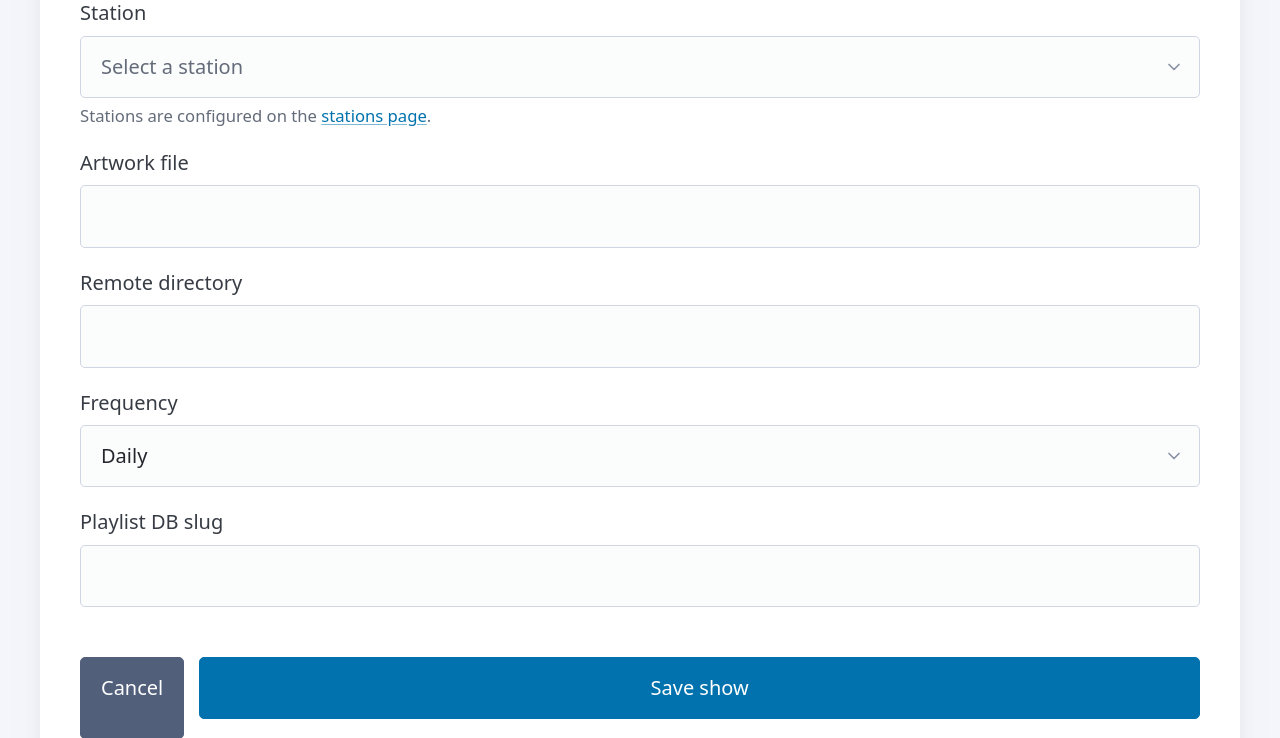
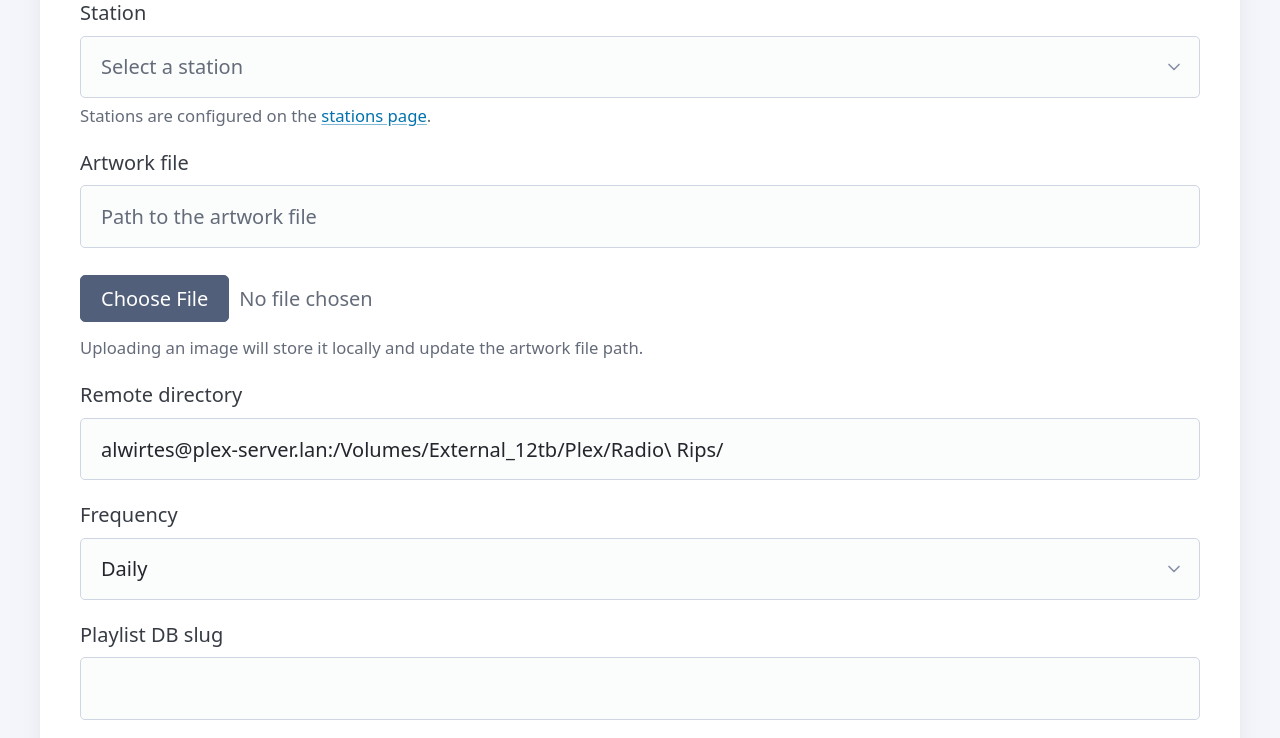
Before and after one commit to wirtes/radio_recorder_web_ui, a Flask app: page /shows/new in a window 1280 px wide. Shown: the part 549-1287 px from the top of the page. Run offline with Flask 3, Linux system fonts and the light colour scheme; some libraries are stand-ins or nearby versions.

Commit message:
Add default remote path and artwork upload for shows

```diff
--- a/app.py
+++ b/app.py
@@ -13,11 +13,15 @@ from flask import (
     request,
     url_for,
 )
+from werkzeug.utils import secure_filename
 
 BASE_DIR = Path(__file__).parent
 CONFIG_DIR = BASE_DIR / "../radio_recorder_host/config" # This let's us keep the UI in a separate project for now.
 SHOWS_FILE = CONFIG_DIR / "config_shows.json"
 STATIONS_FILE = CONFIG_DIR / "config_stations.json"
+
+DEFAULT_REMOTE_DIRECTORY = "alwirtes@plex-server.lan:/Volumes/External_12tb/Plex/Radio\\ Rips/"
+ARTWORK_UPLOAD_DIR = CONFIG_DIR / "art"
 
 SHOW_FIELDS: Tuple[Tuple[str, str], ...] = (
     ("show", "Show name"),
@@ -40,6 +44,32 @@ def save_json(path: Path, data: Dict) -> None:
     path.parent.mkdir(parents=True, exist_ok=True)
     with path.open("w", encoding="utf-8") as f:
         json.dump(data, f, indent=2, sort_keys=True)
+
+
+def save_uploaded_artwork(uploaded_file) -> tuple[str | None, str | None]:
+    if not uploaded_file or not uploaded_file.filename:
+        return None, None
+
+    filename = secure_filename(uploaded_file.filename)
+    if not filename:
+        return None, "The provided artwork filename is invalid."
+
+    ARTWORK_UPLOAD_DIR.mkdir(parents=True, exist_ok=True)
+
+    destination = ARTWORK_UPLOAD_DIR / filename
+    stem = destination.stem
+    suffix = destination.suffix
+    counter = 1
+    while destination.exists():
+        destination = ARTWORK_UPLOAD_DIR / f"{stem}_{counter}{suffix}"
+        counter += 1
+
+    try:
+        uploaded_file.save(destination)
+    except OSError as exc:
+        return None, f"Unable to save artwork file: {exc}"
+
+    return str(destination.resolve()), None
 
 
 app = Flask(__name__)
@@ -74,7 +104,7 @@ def create_show():
     return render_template(
         "shows/form.html",
         show_key="",
-        show_data={},
+        show_data={"remote-directory": DEFAULT_REMOTE_DIRECTORY},
         form_action=url_for("create_show"),
         show_fields=SHOW_FIELDS,
     )
@@ -108,10 +138,31 @@ def handle_show_form_submission(original_key: str | None = None):
         target = url_for("create_show") if original_key is None else url_for("edit_show", show_key=original_key)
         return redirect(target)
 
+    uploaded_artwork = request.files.get("artwork_file_upload")
+    saved_artwork_path, artwork_error = save_uploaded_artwork(uploaded_artwork)
+    if artwork_error:
+        flash(artwork_error, "error")
+        target = url_for("create_show") if original_key is None else url_for("edit_show", show_key=original_key)
+        return redirect(target)
+
     data = {}
     for field, _ in SHOW_FIELDS:
         form_field = field.replace("-", "_")
         value = request.form.get(form_field, "").strip()
+        if field == "remote-directory" and not value:
+            value = DEFAULT_REMOTE_DIRECTORY
+
+        if field == "artwork-file":
+            if saved_artwork_path:
+                data[field] = saved_artwork_path
+                continue
+            if value:
+                data[field] = value
+                continue
+            flash("Field 'artwork-file' is required.", "error")
+            target = url_for("create_show") if original_key is None else url_for("edit_show", show_key=original_key)
+            return redirect(target)
+
         if not value:
             flash(f"Field '{field}' is required.", "error")
             target = url_for("create_show") if original_key is None else url_for("edit_show", show_key=original_key)
--- a/templates/shows/form.html
+++ b/templates/shows/form.html
@@ -6,7 +6,7 @@
       <h1>{{ 'Add show' if not show_key else 'Edit show' }}</h1>
       <p>Shows are stored in <code>config/config_shows.json</code>. Update the fields below and submit to save your changes.</p>
     </header>
-    <form method="post" class="stack">
+    <form method="post" enctype="multipart/form-data" class="stack">
       <label for="show_key">Slug</label>
       <input type="text" id="show_key" name="show_key" value="{{ request.form.get('show_key', show_key) }}" required placeholder="e.g. super-sonido">
       <small>This key must be unique and will be used by the recorder.</small>
@@ -29,6 +29,10 @@
               <option value="{{ choice }}" {{ 'selected' if choice == value else '' }}>{{ choice.title() }}</option>
             {% endfor %}
           </select>
+        {% elif field == 'artwork-file' %}
+          <input type="text" id="{{ form_name }}" name="{{ form_name }}" value="{{ value }}" placeholder="Path to the artwork file">
+          <input type="file" id="{{ form_name }}_upload" name="{{ form_name }}_upload" accept="image/*">
+          <small>Uploading an image will store it locally and update the artwork file path.</small>
         {% else %}
           <input type="text" id="{{ form_name }}" name="{{ form_name }}" value="{{ value }}" required>
         {% endif %}
```
